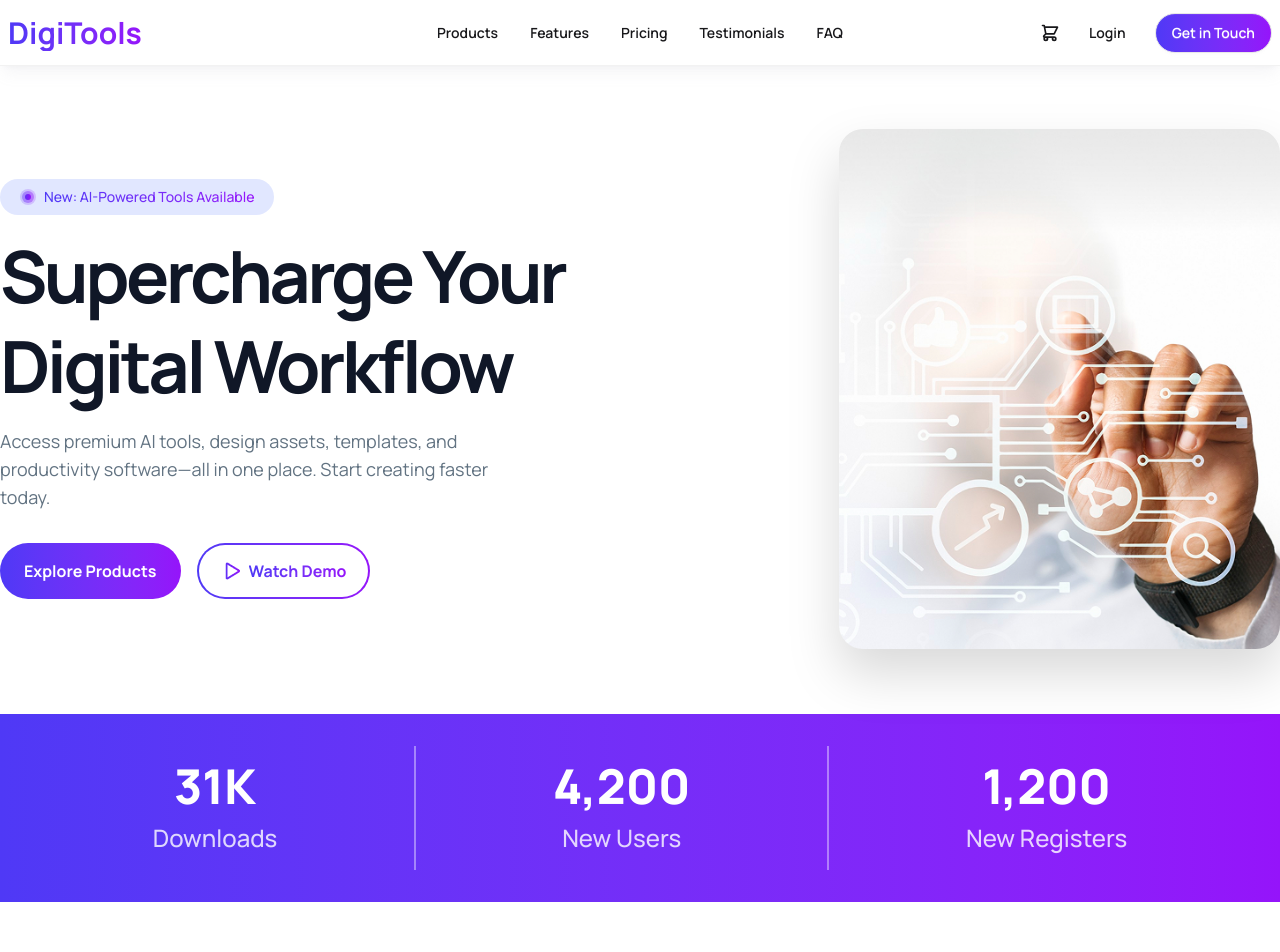
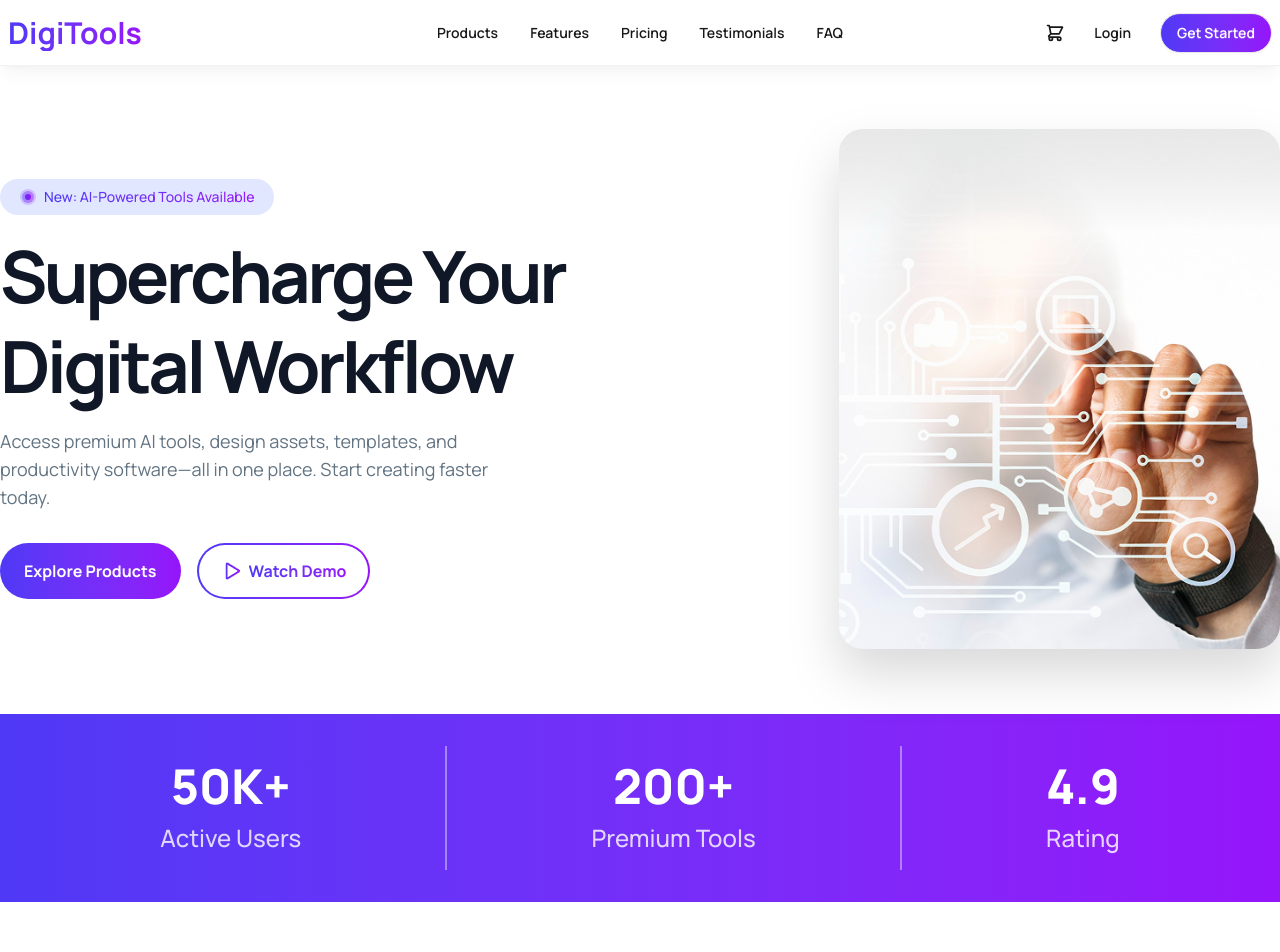
Before and after one commit to RizviBR0/B13-A6-DigiTools-Platform, a React (Vite) app: page / in a window 1280 px wide. Shown: the top 952 px of the page. Built offline with nearby package versions, Linux system fonts and the light colour scheme.

Commit message:
Update Navbar and Stats components with new button label and statistics

```diff
--- a/src/components/Navbar.jsx
+++ b/src/components/Navbar.jsx
@@ -63,7 +63,7 @@ const Navbar = ({ selectedProduct, setSelectedTab }) => {
                     </div>
 
                     <a className="btn btn-ghost font-semibold rounded-full hidden sm:flex">Login</a>
-                    <a className="btn bg-linear-to-r from-[#4F39F6] to-[#9514FA] rounded-full text-white hidden sm:flex">Get in Touch</a>
+                    <a className="btn bg-linear-to-r from-[#4F39F6] to-[#9514FA] rounded-full text-white hidden sm:flex">Get Started</a>
                 </div>
             </div>
         </div>
--- a/src/components/Stats.jsx
+++ b/src/components/Stats.jsx
@@ -6,18 +6,18 @@ const Stats = () => {
             <div className='container mx-auto p-4 lg:py-8'>
                 <div className="stats stats-vertical lg:stats-horizontal w-full text-center">
                     <div className="stat lg:p-4 p-5 lg:border-r-2 lg:border-b-0 border-r-0 border-b-2 border-[#ffffff]/40">
-                        <div className="stat-value text-white text-3xl lg:text-5xl mb-3">31K</div>
-                        <div className="stat-title text-lg lg:text-2xl font-medium text-white/80">Downloads</div>
+                        <div className="stat-value text-white text-3xl lg:text-5xl mb-3">50K+</div>
+                        <div className="stat-title text-lg lg:text-2xl font-medium text-white/80">Active Users</div>
                     </div>
 
                     <div className="stat lg:p-4 p-5 lg:border-r-2 lg:border-b-0 border-r-0 border-b-2 border-[#ffffff]/40">
-                        <div className="stat-value text-white text-3xl lg:text-5xl mb-3">4,200</div>
-                        <div className="stat-title text-lg lg:text-2xl font-medium text-white/80">New Users</div>
+                        <div className="stat-value text-white text-3xl lg:text-5xl mb-3">200+</div>
+                        <div className="stat-title text-lg lg:text-2xl font-medium text-white/80">Premium Tools</div>
                     </div>
 
                     <div className="stat lg:p-4 p-5">
-                        <div className="stat-value text-white text-3xl lg:text-5xl mb-3">1,200</div>
-                        <div className="stat-title text-lg lg:text-2xl font-medium text-white/80">New Registers</div>
+                        <div className="stat-value text-white text-3xl lg:text-5xl mb-3">4.9</div>
+                        <div className="stat-title text-lg lg:text-2xl font-medium text-white/80">Rating</div>
                     </div>
                 </div>
             </div>
```
